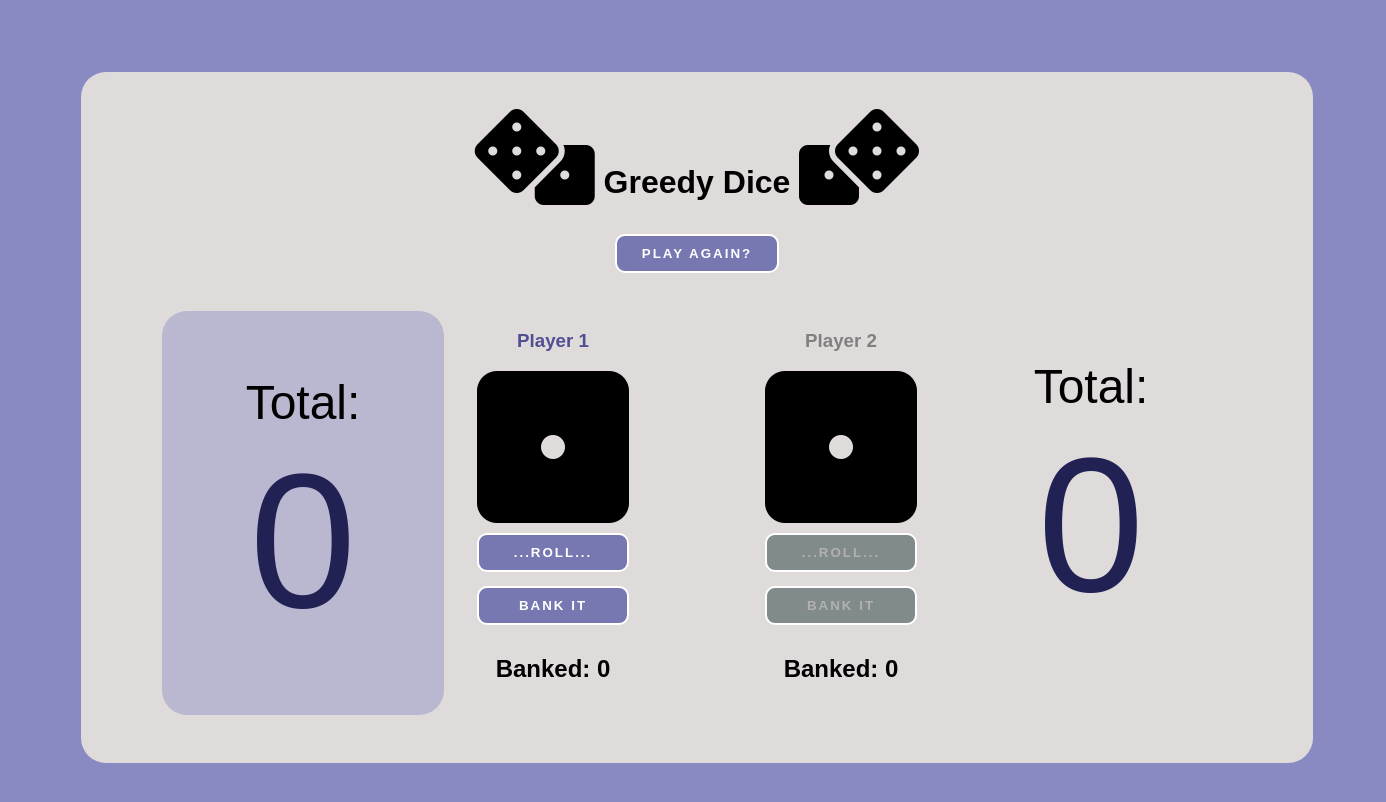
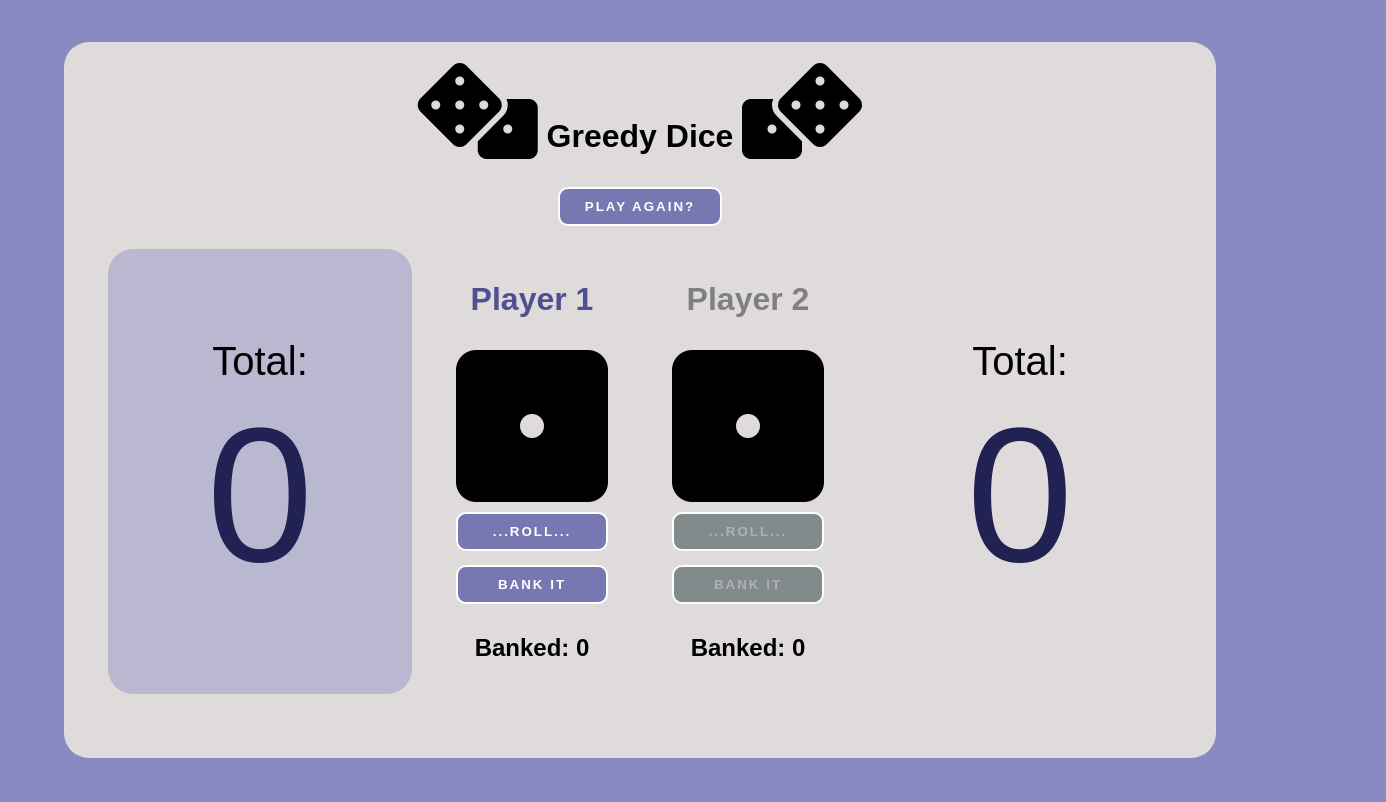
Before and after one commit to JoBov86/greedy-dice, a plain HTML site: page index.html in a window 1280 px wide. Both pictures are taken after a click on the button "PLAY". Shown: the whole page, 1386 px wide, since content can reach past the window. Drawn offline with Linux system fonts and the light colour scheme.

Commit message:
fix layout

```diff
--- a/styles.css
+++ b/styles.css
@@ -2,16 +2,20 @@ body {
   text-align: center;
   background-color: rgb(138, 138, 194);
   font-family: sans-serif;
-  padding: 4em;
   overflow-y: hidden;
-  min-width: 1250px;
+  width: 90%;
+  height: 100vh;
+  display: flex;
   overflow-x: hidden;
+  margin: 0 auto;
+  min-width: 550px;
 }
 
 /* TYPOGRAPHY */
 
 h3 {
   color: grey;
+  font-size: 2rem;
 }
 
 .explanation {
@@ -33,7 +37,7 @@ h3 {
 }
 
 .total {
-  font-size: 3rem;
+  font-size: 2.5rem;
 }
 
 .bank-total {
@@ -48,20 +52,20 @@ h3 {
 
 #winner-display {
   color: purple;
-  font-size: 2rem;
+  font-size: 3rem;
   font-weight: bolder;
   letter-spacing: 5px;
   margin: 0;
 }
 
-/* LAYOUT */
+/* LAYOUT AND STYLING */
 
 .player-area {
   display: flex;
-  min-width: 500px;
+  width: 50%;
   justify-content: space-between;
   padding: 1em;
-  margin: 1em;
+  /* margin: 1em; */
 }
 
 .dice-container {
@@ -74,6 +78,7 @@ h3 {
 .dice-area {
   display: flex;
   flex-direction: column;
+  margin: 0 1em;
 }
 
 #game-not-started {
@@ -107,9 +112,8 @@ h3 {
 }
 
 .active-player {
-  width: 250px;
+  width: 50%;
   padding: 1em;
-  margin: 1em;
   border-radius: 25px;
   background-color: rgba(138, 138, 194, 0.445);
 }
@@ -117,26 +121,35 @@ h3 {
 .bg-color {
   background-color: rgb(223, 219, 219);
   border-radius: 25px;
-  margin: 0 auto;
-  padding: 1em;
-  min-width: 1200px;
-  max-width: 1200px;
-  max-height: 710px;
+  margin: auto;
+  /* min-width: 1200px;
+  max-width: 1200px; */
+  width: 100%;
+  /* max-height: 710px; */
+  justify-content: center;
+  align-items: center;
+  padding-bottom: 3em;
 }
 
 .bg-color-sml {
   min-width: 650px;
-  max-width: 650px;
-}
+  /* max-width: 650px; */
+  margin: auto;
+  width: 50%;
+  padding-bottom: 3em;
 
-.separator-div {
-  min-width: 50px;
+  justify-content: center;
+  align-items: center;
 }
 
 .p1-running-total,
 .p2-running-total {
   text-align: center;
   margin: 0 auto;
+  display: flex;
+  flex-direction: column;
+  justify-content: center;
+  align-items: center;
 }
 /* BUTTONS */
 
```
